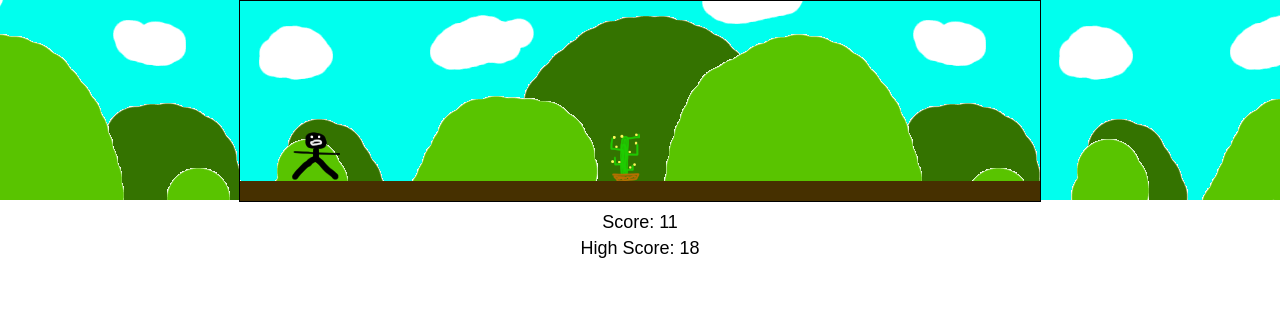
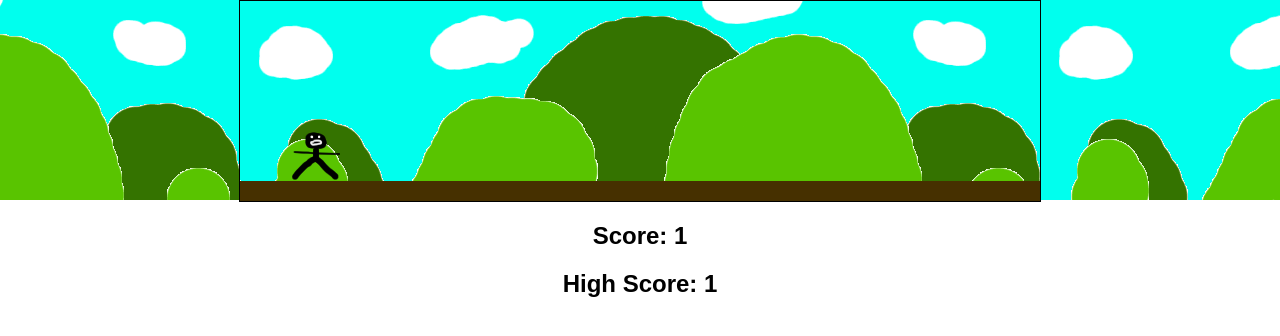
Before and after one commit to FreddyMSchubert/42_webserv, a plain HTML site: page www/platformer/index.html in a window 1280 px wide. Drawn offline with Linux system fonts and the light colour scheme.

Commit message:
Test website 2 improvements

```diff
--- a/www/platformer/index.html
+++ b/www/platformer/index.html
@@ -11,8 +11,8 @@
 		<div id="obstacle"></div>
 	</div>
 	<div id="score-board">
-		<p>Score: <span id="score">0</span></p>
-		<p>High Score: <span id="high-score">0</span></p>
+		<h2>Score: <span id="score">0</span></h2>
+		<h2>High Score: <span id="high-score">0</span></h2>
 	</div>
 	<script src="script.js"></script>
 </body>
--- a/www/platformer/script.js
+++ b/www/platformer/script.js
@@ -11,6 +11,20 @@ let isJumping = false;
 document.addEventListener('keydown', function(event) {
 	if (event.code === 'Space' && !isJumping) {
 		jump();
+	}
+});
+
+obstacle.addEventListener('animationend', () => {
+	obstacle.style.animation = 'none';
+	obstacle.offsetHeight;
+	obstacle.style.animation = `obstacle-move ${Math.floor(Math.random() * 3) + 1}s linear`;
+	score++;
+	scoreElement.textContent = score;
+	if (score > highScore)
+	{
+		highScore = score;
+		highScoreElement.textContent = highScore;
+		localStorage.setItem('highScore', highScore);
 	}
 });
 
@@ -44,18 +58,7 @@ let checkCollision = setInterval(() => {
 		playerRect.bottom > obstacleRect.top &&
 		playerRect.top < obstacleRect.bottom
 	) {
-		alert('Game Over!');
-		obstacle.style.animation = 'none';
-		let finalScore = score;
-		if (finalScore > highScore) {
-			localStorage.setItem('highScore', finalScore);
-			highScoreElement.textContent = finalScore;
-		}
 		score = 0;
-		scoreElement.textContent = score;
-		obstacle.style.animation = 'obstacle-move 2s linear infinite';
-	} else {
-		score++;
 		scoreElement.textContent = score;
 	}
 }, 100);
--- a/www/platformer/style.css
+++ b/www/platformer/style.css
@@ -41,7 +41,7 @@ body
 	width: 30px;
 	height: 50px;
 	background: url('assets/obstacle.png') no-repeat;
-	animation: obstacle-move 2s linear infinite;
+	animation: obstacle-move 2s linear;
 }
 
 @keyframes obstacle-move
```
